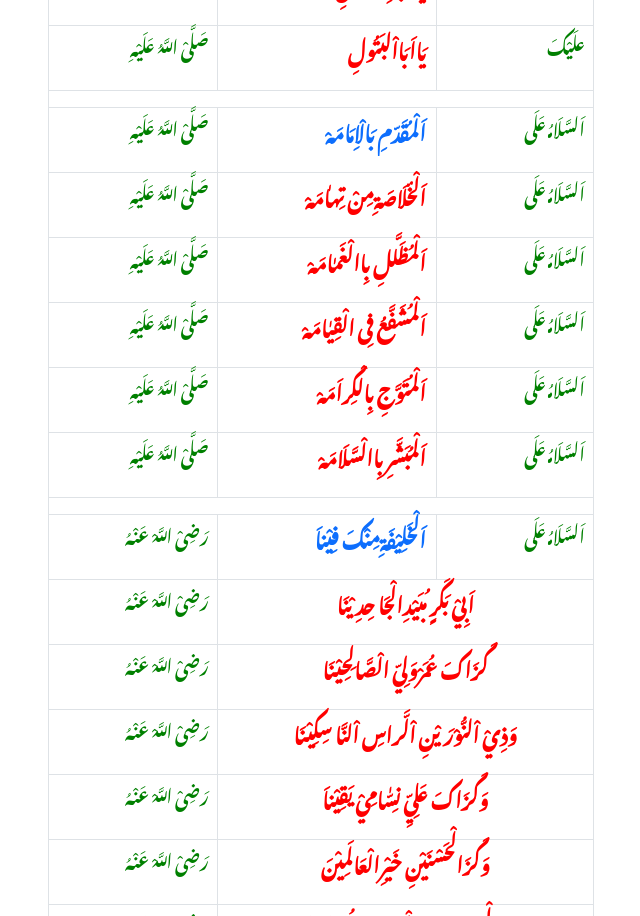
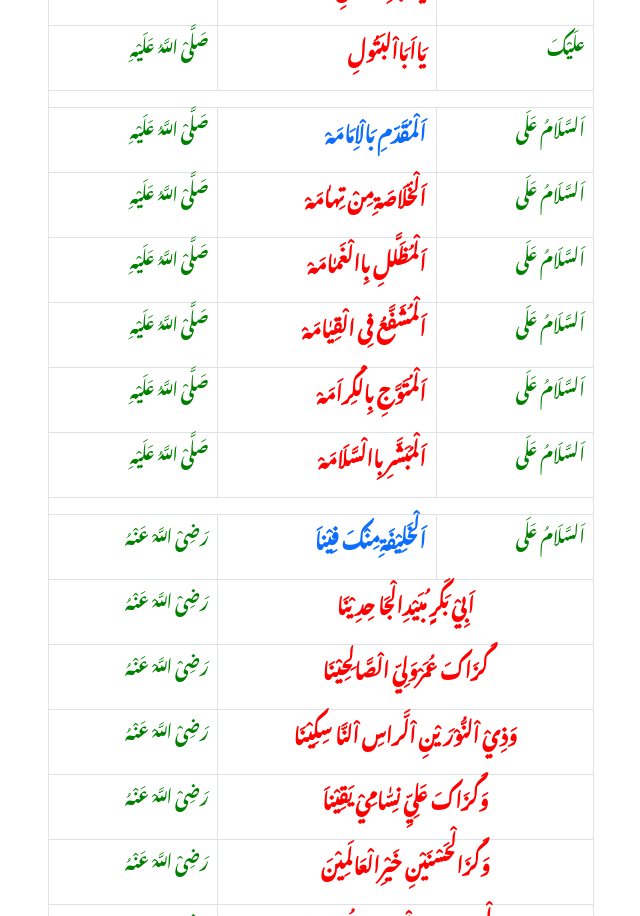
Before and after one commit to Md-Husain0786/MiladSharif2, a plain HTML site: page MiladSharif.html in a window 1280 px wide. Shown: the part 1052-1968 px from the top of the page, without its empty margins (319-959 px from the left). Drawn offline with nearby package versions, Linux system fonts and the light colour scheme; a web font is replaced by a local one.

Commit message:
Update MiladSharif.html

```diff
--- a/MiladSharif.html
+++ b/MiladSharif.html
@@ -440,7 +440,7 @@
                         <table class="table table-bordered table-responsive" dir="rtl"> -->
                 <tr>
                   <td>
-                    <h6 class="arbicfonts">اَلسَّلَامـُ عَلَى</h6>
+                    <h6 class="arbicfonts">اَلسَّلَامُ عَلَى</h6>
                   </td>
                   <!-- <td><h1 class="middle-title2">اَلْمُقَدّمِـ بَالْاِمَامَهْ</h1></td> -->
                   <td>
@@ -454,7 +454,7 @@
                 </tr>
                 <tr>
                   <td>
-                    <h6 class="arbicfonts">اَلسَّلَامـُ عَلَى</h6>
+                    <h6 class="arbicfonts">اَلسَّلَامُ عَلَى</h6>
                   </td>
                   <td>
                     <h1 class="middle-middle">اَلْخٔلَاصَةِمِنْ تِه‍ٰامَهْ</h1>
@@ -465,7 +465,7 @@
                 </tr>
                 <tr>
                   <td>
-                    <h6 class="arbicfonts">اَلسَّلَامـُ عَلَى</h6>
+                    <h6 class="arbicfonts">اَلسَّلَامُ عَلَى</h6>
                   </td>
                   <td>
                     <!-- <h1 class="middle-middle">اَلْمُظَلَّلِ بِاالْغَاٰمَهْ</h1> -->
@@ -477,7 +477,7 @@
                 </tr>
                 <tr>
                   <td>
-                    <h6 class="arbicfonts">اَلسَّلَامـُ عَلَى</h6>
+                    <h6 class="arbicfonts">اَلسَّلَامُ عَلَى</h6>
                   </td>
                   <td>
                     <h1 class="middle-middle">
@@ -490,7 +490,7 @@
                 </tr>
                 <tr>
                   <td>
-                    <h6 class="arbicfonts">اَلسَّلَامـُ عَلَى</h6>
+                    <h6 class="arbicfonts">اَلسَّلَامُ عَلَى</h6>
                   </td>
                   <td>
                     <h1 class="middle-middle">اَلْمُتَوَّجِ بِالْكِراَمَهْ</h1>
@@ -501,7 +501,7 @@
                 </tr>
                 <tr>
                   <td>
-                    <h6 class="arbicfonts">اَلسَّلَامـُ عَلَى</h6>
+                    <h6 class="arbicfonts">اَلسَّلَامُ عَلَى</h6>
                   </td>
                   <td>
                     <h1 class="middle-middle">
@@ -521,7 +521,7 @@
                         <table class="table table-bordered table-responsive" dir="rtl"> -->
                 <tr>
                   <td>
-                    <h6 class="arbicfonts">اَلسَّلَامـُ عَلَى</h6>
+                    <h6 class="arbicfonts">اَلسَّلَامُ عَلَى</h6>
                   </td>
                   <td>
                     <h1 class="middle-middle text-primary">
```
